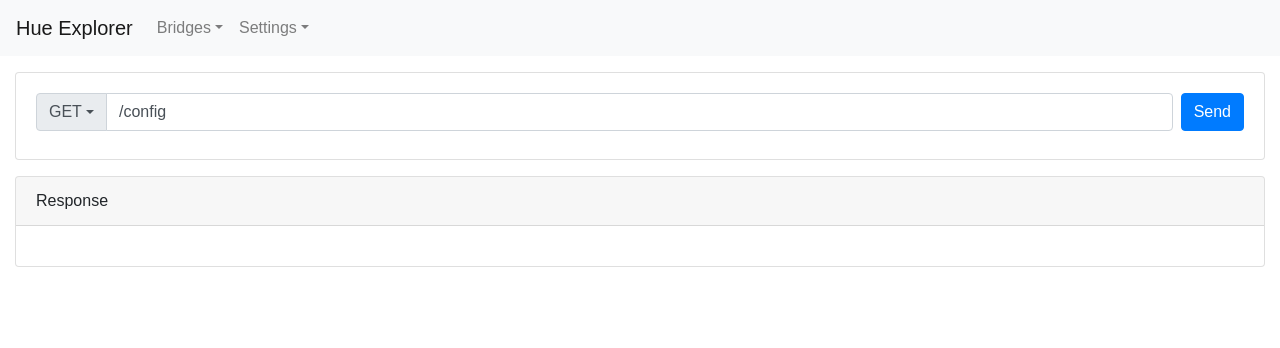
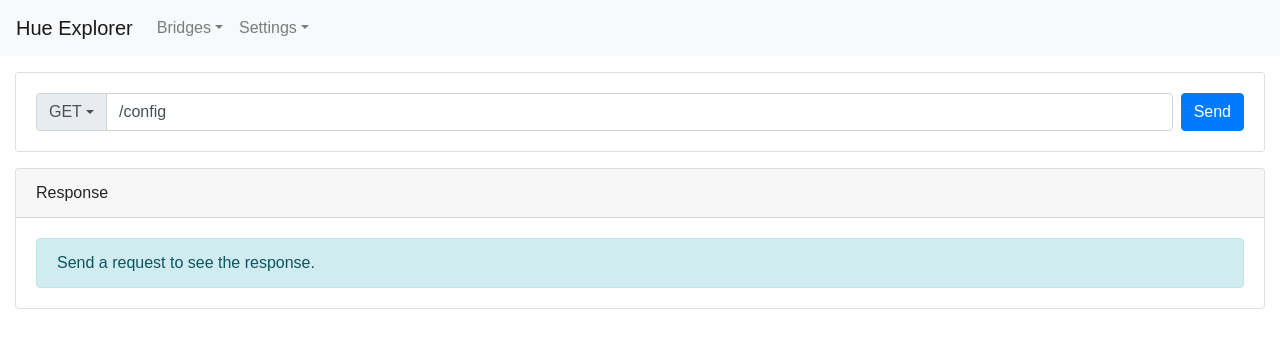
Before and after one commit to shanzhaime/hue-explorer, a React (Create React App) app: page /console/1 in a window 1280 px wide. Shown: the top 348 px of the page. Built offline with nearby package versions, Linux system fonts and the light colour scheme; no server answers.

Commit message:
Merge ConsoleView network state

```diff
--- a/src/ui/ConsoleView.js
+++ b/src/ui/ConsoleView.js
@@ -21,8 +21,7 @@
   path: string,
   body: ?string,
   json: ?{},
-  loading: boolean,
-  loaded: boolean,
+  network: null | 'loading' | 'loaded',
 };
 
 class ConsoleView extends Component<PropsType, StateType> {
@@ -35,8 +34,7 @@
       path: settings.lastConsolePath || '/config',
       body: null,
       json: null,
-      loading: false,
-      loaded: false,
+      network: null,
     };
   }
 
@@ -88,7 +86,7 @@
     const bridge = this.state.bridge;
     if (bridge) {
       this.setState({
-        loading: true,
+        network: 'loading',
       });
       bridge
         .fetch(this.state.path, {
@@ -99,8 +97,7 @@
           console.log(json);
           this.setState({
             json,
-            loading: false,
-            loaded: true,
+            network: 'loaded',
           });
         });
     }
@@ -119,7 +116,7 @@
         <div className="card my-3">
           <div className="card-body">
             <div className="form-inline">
-              <div className="input-group mb-2 mr-sm-2 flex-fill">
+              <div className="input-group mb-2 mb-sm-0 mr-sm-2 flex-fill">
                 <div className="input-group-prepend">
                   <button
                     id="method"
@@ -183,8 +180,8 @@
                 />
               </div>
               <button
-                className="btn btn-primary mb-2"
-                disabled={this.state.loading}
+                className="btn btn-primary"
+                disabled={this.state.network === 'loading'}
                 onClick={this.onSendClick.bind(this)}
               >
                 Send
@@ -209,11 +206,15 @@
         <div className="card my-3">
           <div className="card-header">Response</div>
           <div className="card-body">
-            {this.state.loading ? (
+            {this.state.network === 'loading' ? (
               <LoadingIndicator />
-            ) : this.state.loaded ? (
+            ) : this.state.network === 'loaded' ? (
               <JsonEditor json={this.state.json} />
-            ) : null}
+            ) : (
+              <div className="alert alert-info mb-0" role="alert">
+                Send a request to see the response.
+              </div>
+            )}
           </div>
         </div>
       </div>
```
